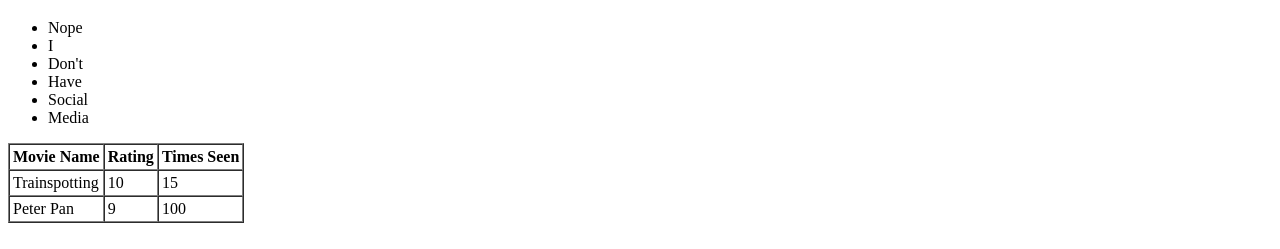
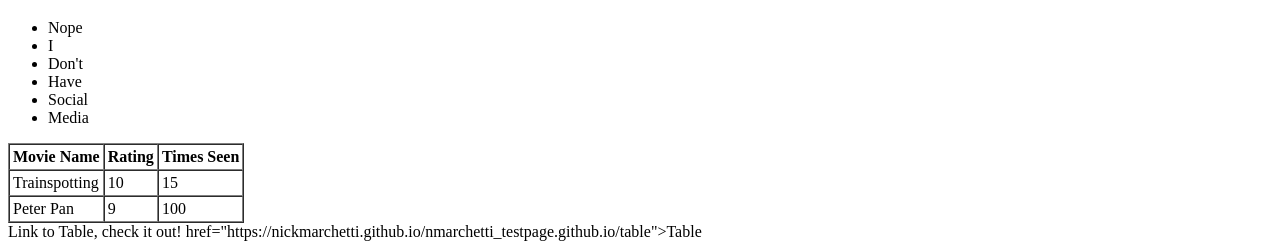
Before and after one commit to NickMarchetti/TestPage.github.io, a plain HTML site: page index.html in a window 1280 px wide. Shown: the part 575-824 px from the top of the page. Drawn offline with Linux system fonts and the light colour scheme.

Commit message:
changing index

```diff
--- a/index.html
+++ b/index.html
@@ -69,6 +69,9 @@
         </table>
     </body>
 
+<body>Link to Table, check it out!
+    <a>href="https://nickmarchetti.github.io/nmarchetti_testpage.github.io/table">Table</a>
+</body>
 
 
 </html>
```
